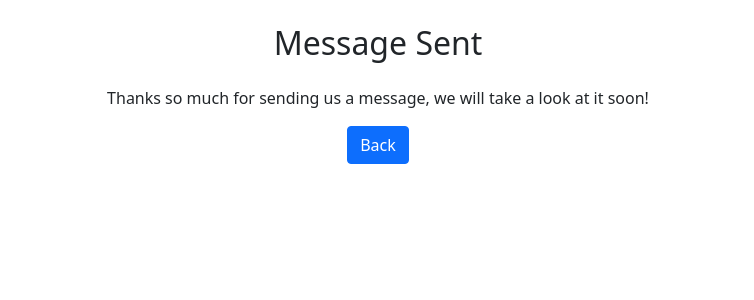
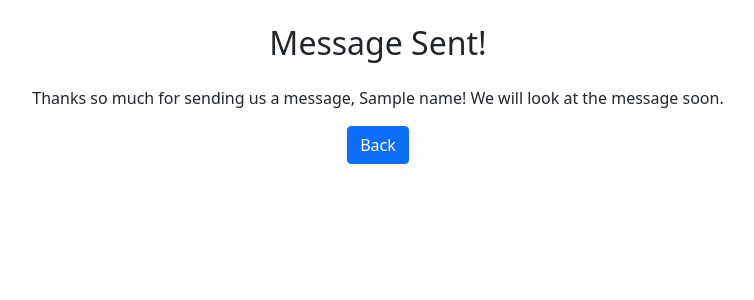
Before and after one commit to App-Dev-League/advcs-course-code, a Flask app: template Day 2/templates/sent.html in a window 1280 px wide. Shown: the top 300 px of the page, without its empty margins (262-1016 px from the left). Run offline with Flask 2, Linux system fonts and the light colour scheme; the template is opened without the code that fills it: most values are stand-ins (such as "Sample title", 1, 10 or a date in 2020).

Commit message:
Update sent.html

```diff
--- a/Day 2/templates/sent.html
+++ b/Day 2/templates/sent.html
@@ -1,16 +1,15 @@
 <!DOCTYPE html>
 <html>
     <head>
-		<link href="https://cdn.jsdelivr.net/npm/bootstrap@5.0.1/dist/css/bootstrap.min.css" rel="stylesheet" integrity="sha384-+0n0xVW2eSR5OomGNYDnhzAbDsOXxcvSN1TPprVMTNDbiYZCxYbOOl7+AMvyTG2x" crossorigin="anonymous">
-		<script src="https://cdn.jsdelivr.net/npm/bootstrap@5.0.1/dist/js/bootstrap.bundle.min.js" integrity="sha384-gtEjrD/SeCtmISkJkNUaaKMoLD0//ElJ19smozuHV6z3Iehds+3Ulb9Bn9Plx0x4" crossorigin="anonymous"></script>
         <title>Contact Form</title>
+        <link href="https://cdn.jsdelivr.net/npm/bootstrap@5.0.2/dist/css/bootstrap.min.css" rel="stylesheet" integrity="sha384-EVSTQN3/azprG1Anm3QDgpJLIm9Nao0Yz1ztcQTwFspd3yD65VohhpuuCOmLASjC" crossorigin="anonymous">
+		<script src="https://cdn.jsdelivr.net/npm/bootstrap@5.0.2/dist/js/bootstrap.bundle.min.js" integrity="sha384-MrcW6ZMFYlzcLA8Nl+NtUVF0sA7MsXsP1UyJoMp4YLEuNSfAP+JcXn/tWtIaxVXM" crossorigin="anonymous"></script>
     </head>
     <body>
-		<h2 class="font-weight-bold text-center my-4">Message Sent</h2>
         <div class="text-center">
-			<p>Thanks so much for sending us a message, we will take a look at it soon!</p>
+            <h2 class="font-weight-bold my-4">Message Sent!</h2>
+            <p>Thanks so much for sending us a message, {{name}}! We will look at the message soon.</p>
             <a class="btn btn-primary" href="/">Back</a>
          </div>
-
     </body>
 </html>
```
Lines whose indentation alone changed are shown as unchanged.
